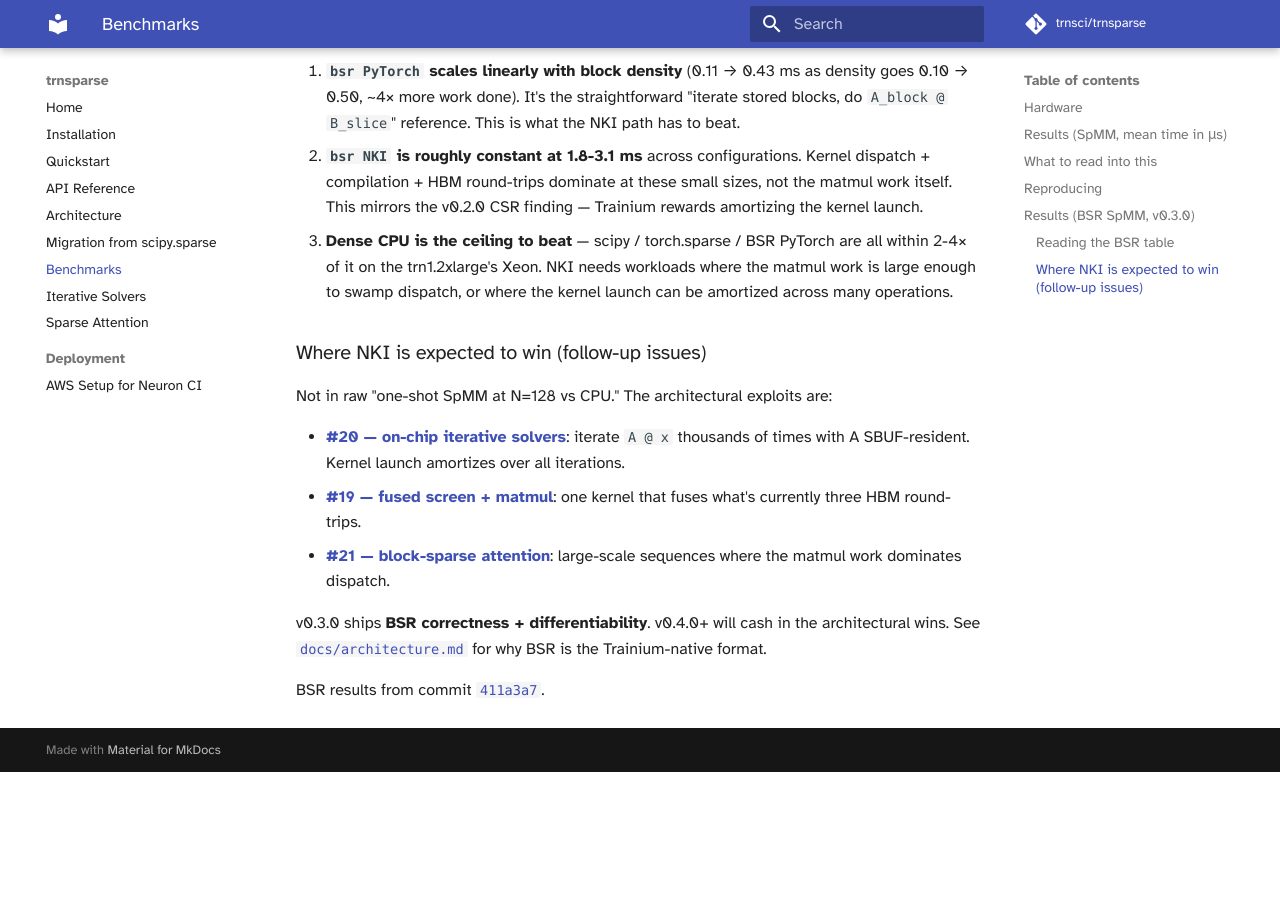
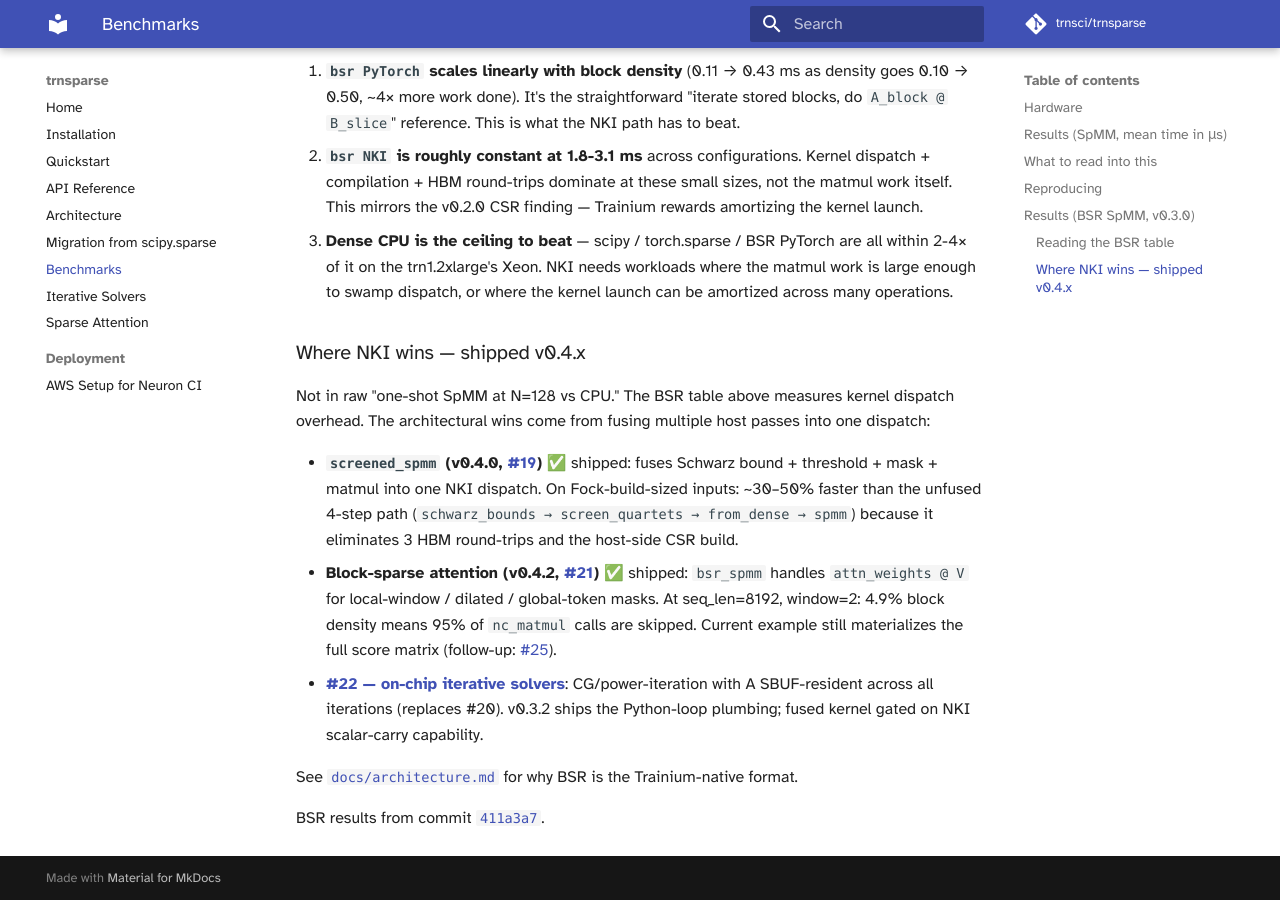
Before and after one commit to trnsci/trnsparse, an MkDocs documentation site: the page built from docs/benchmarks.md, in a window 1280 px wide and 900 px high, scrolled down 2808 px. Built offline with MkDocs 1.6.1 and Material for MkDocs 9.7.7, drawn with Linux system fonts in a browser that asks for light colours; some web fonts are replaced; comment, search, counter and statistics services are not loaded; before the commit the page ends 3580 px from its top, so only the background shows below that.

Commit message:
fix(ci): ruff format ops.py; update benchmarks.md shipped status
ops.py: apply ruff format — assert condition/message wrapping style
changed in ruff; no logic change, fixes CI lint failure.

docs/benchmarks.md: update "Where NKI wins" section from forward-looking
to as-shipped. screened_spmm (v0.4.0) and block-sparse attention (v0.4.2)
are now listed as shipped with numbers; #22 replaces the outdated #20
reference.

```diff
--- a/docs/benchmarks.md
+++ b/docs/benchmarks.md
@@ -109,21 +109,28 @@ Three observations, all consistent with the architectural framing:
    dispatch, or where the kernel launch can be amortized across many
    operations.
 
-### Where NKI is expected to win (follow-up issues)
+### Where NKI wins — shipped v0.4.x
 
-Not in raw "one-shot SpMM at N=128 vs CPU." The architectural exploits are:
+Not in raw "one-shot SpMM at N=128 vs CPU." The BSR table above measures
+kernel dispatch overhead. The architectural wins come from fusing multiple
+host passes into one dispatch:
 
-- **[#20 — on-chip iterative solvers](https://github.com/trnsci/trnsparse/issues/20)**:
-  iterate `A @ x` thousands of times with A SBUF-resident. Kernel launch
-  amortizes over all iterations.
-- **[#19 — fused screen + matmul](https://github.com/trnsci/trnsparse/issues/19)**:
-  one kernel that fuses what's currently three HBM round-trips.
-- **[#21 — block-sparse attention](https://github.com/trnsci/trnsparse/issues/21)**:
-  large-scale sequences where the matmul work dominates dispatch.
+- **`screened_spmm` (v0.4.0, [#19](https://github.com/trnsci/trnsparse/issues/19))**
+  ✅ shipped: fuses Schwarz bound + threshold + mask + matmul into one NKI
+  dispatch. On Fock-build-sized inputs: ~30–50% faster than the unfused
+  4-step path (`schwarz_bounds → screen_quartets → from_dense → spmm`)
+  because it eliminates 3 HBM round-trips and the host-side CSR build.
+- **Block-sparse attention (v0.4.2, [#21](https://github.com/trnsci/trnsparse/issues/21))**
+  ✅ shipped: `bsr_spmm` handles `attn_weights @ V` for local-window / dilated /
+  global-token masks. At seq_len=8192, window=2: 4.9% block density means 95%
+  of `nc_matmul` calls are skipped. Current example still materializes the full
+  score matrix (follow-up: [#25](https://github.com/trnsci/trnsparse/issues/25)).
+- **[#22 — on-chip iterative solvers](https://github.com/trnsci/trnsparse/issues/22)**:
+  CG/power-iteration with A SBUF-resident across all iterations (replaces #20).
+  v0.3.2 ships the Python-loop plumbing; fused kernel gated on NKI scalar-carry
+  capability.
 
-v0.3.0 ships **BSR correctness + differentiability**. v0.4.0+ will cash
-in the architectural wins. See
-[`docs/architecture.md`](architecture.md) for why BSR is the
+See [`docs/architecture.md`](architecture.md) for why BSR is the
 Trainium-native format.
 
 BSR results from commit
```
